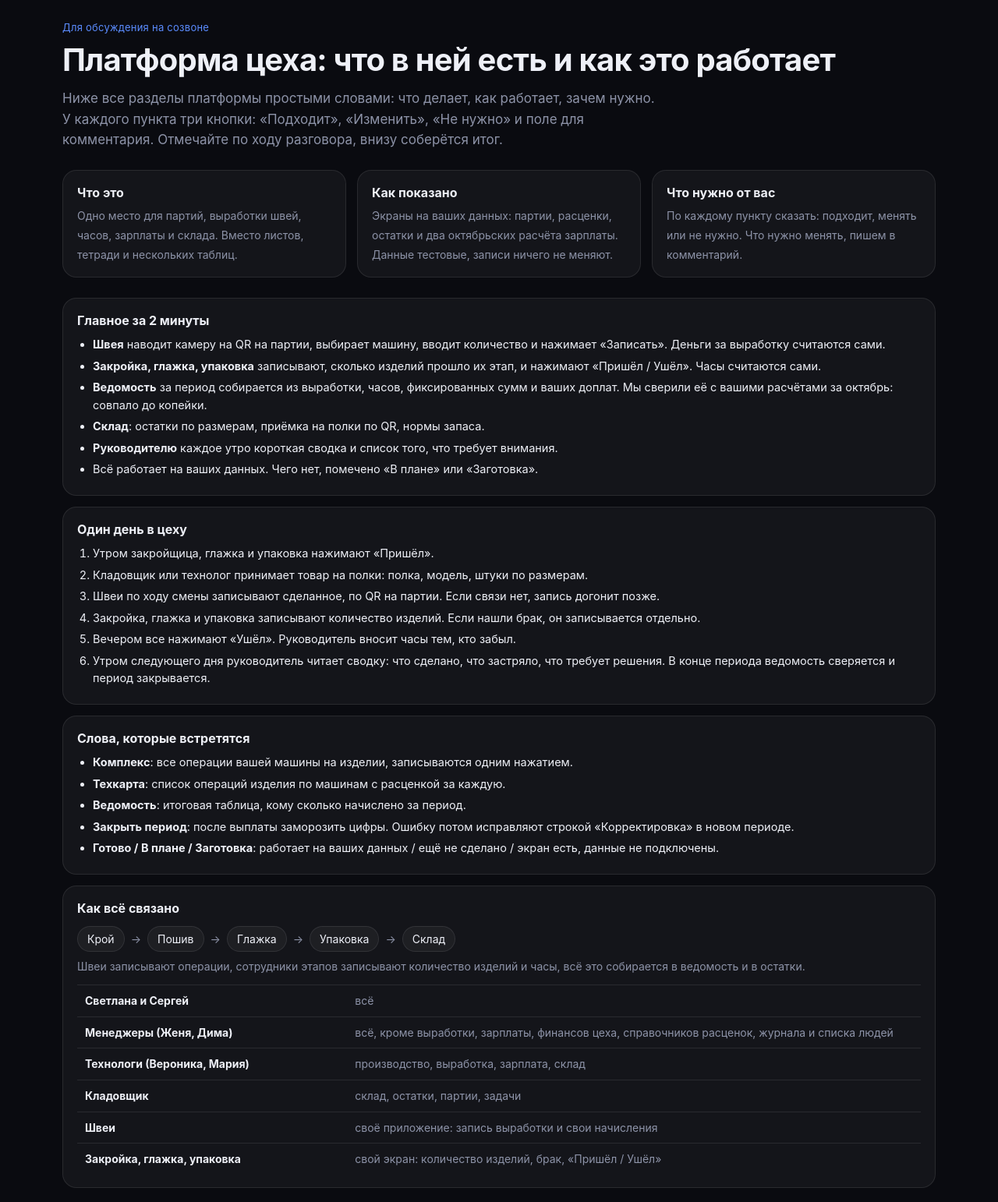
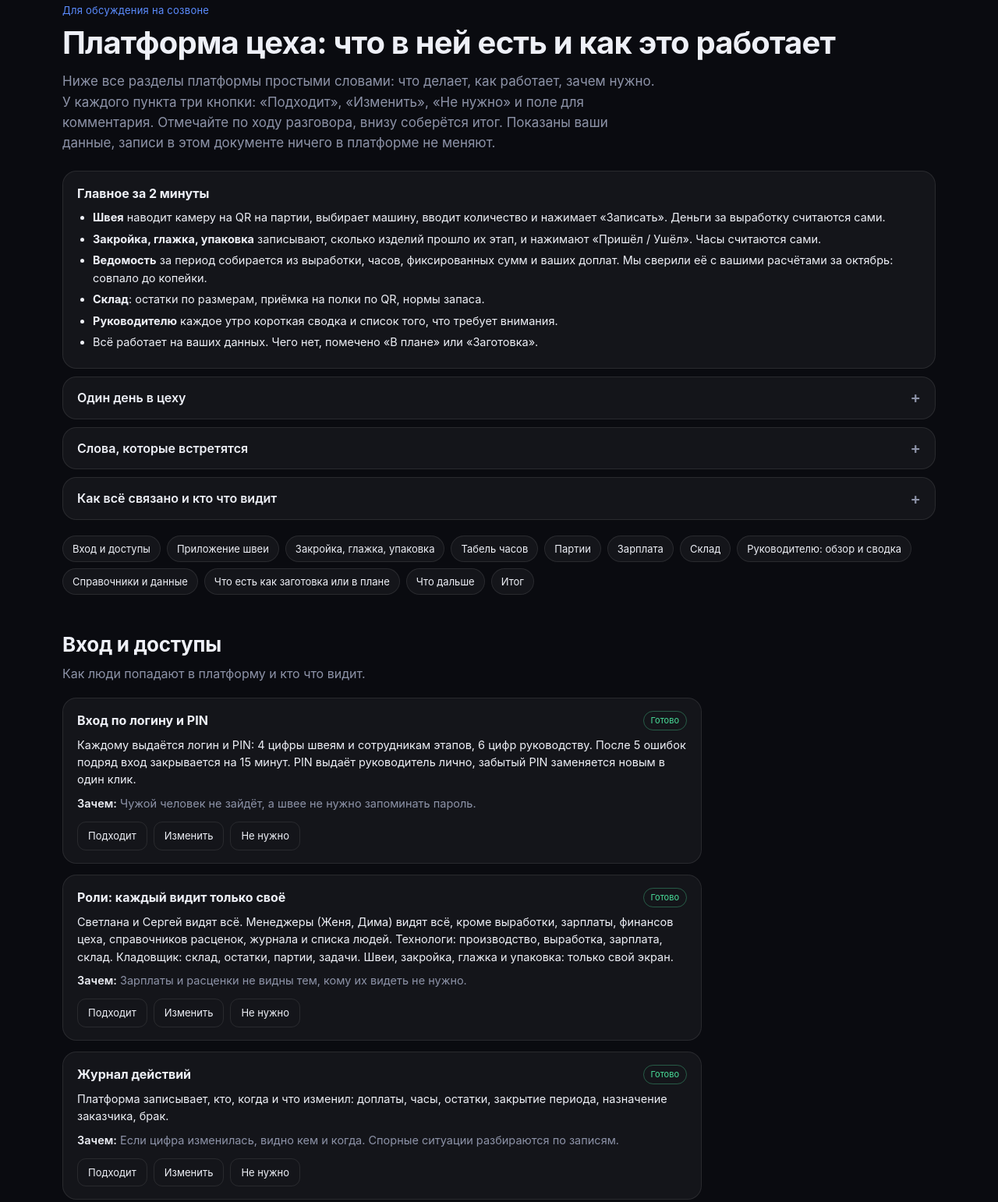
Before and after one commit to vikagladysheva07-source/ceh-platform-demo, a plain HTML site: page d-081fb1e877/index.html in a window 1280 px wide. Shown: the part 90-1632 px from the top of the page at 78% size. Drawn offline with Linux system fonts and the light colour scheme.

Commit message:
Обзор платформы: компактная шапка, сворачиваемые блоки

```diff
--- a/d-081fb1e877/index.html
+++ b/d-081fb1e877/index.html
@@ -13,7 +13,7 @@ h1{font-size:40px;line-height:1.1;margin:0 0 14px;font-weight:700;letter-spacing
 .how b{display:block;margin-bottom:4px}.how span{color:var(--mut);font-size:14px}
 .flow{display:flex;flex-wrap:wrap;gap:8px;align-items:center;margin:10px 0 4px;font-size:14px}
 .flow i{font-style:normal;color:var(--mut)}.flow span{border:1px solid var(--line);border-radius:999px;padding:5px 12px;background:var(--card)}
-ul.pts,ol.pts{margin:8px 0 0;padding-left:20px;color:var(--ink);font-size:14.5px}ul.pts li,ol.pts li{margin:5px 0}table{width:100%;border-collapse:collapse;font-size:14px}td{padding:9px 10px;border-top:1px solid var(--line);vertical-align:top}td:first-child{width:32%;color:var(--ink)}td+td{color:var(--mut)}
+.card.first{margin-top:22px}details.acc{margin-top:10px;padding:0}details.acc>summary{list-style:none;cursor:pointer;padding:14px 18px;font-weight:600;display:flex;justify-content:space-between;align-items:center}details.acc>summary::-webkit-details-marker{display:none}details.acc>summary::after{content:"+";color:var(--mut);font-size:20px;line-height:1}details.acc[open]>summary::after{content:"–"}details.acc[open]>summary{border-bottom:1px solid var(--line)}details.acc>ol,details.acc>ul,details.acc>table,details.acc>div{margin:12px 18px 16px}details.acc>ol,details.acc>ul{padding-left:22px}details.acc .flow{margin:12px 18px 0}details.acc>p{margin:8px 18px 12px}header.hero{padding:34px 0 14px}.toc{margin:18px 0 8px}section{margin:34px 0}ul.pts,ol.pts{margin:8px 0 0;padding-left:20px;color:var(--ink);font-size:14.5px}ul.pts li,ol.pts li{margin:5px 0}table{width:100%;border-collapse:collapse;font-size:14px}td{padding:9px 10px;border-top:1px solid var(--line);vertical-align:top}td:first-child{width:32%;color:var(--ink)}td+td{color:var(--mut)}
 .bar{position:sticky;top:0;z-index:20;background:rgba(10,11,16,.88);backdrop-filter:blur(10px);border-bottom:1px solid var(--line)}
 .bar .in{max-width:1160px;margin:0 auto;padding:10px 20px;display:flex;gap:14px;align-items:center;flex-wrap:wrap;font-size:13px}
 .bar .cnt{display:flex;gap:12px;color:var(--mut)}.bar .cnt b{color:var(--ink)}
@@ -46,7 +46,7 @@ figcaption{color:var(--mut);font-size:12px;margin-top:6px}
 .it[data-s=chg] .cm,.it[data-s=no] .cm,.it.hascm .cm,.it.hasq .cm{display:block}
 .end{margin-top:40px}.end h2{margin-top:0}pre{white-space:pre-wrap;background:rgba(255,255,255,.04);border:1px solid var(--line);border-radius:14px;padding:14px;font:13px/1.55 ui-monospace,Menlo,monospace;color:#cfd5ea;max-height:420px;overflow:auto}
 @media (max-width:900px){h1{font-size:30px}.how{grid-template-columns:1fr}.body{grid-template-columns:1fr}.figs{position:static;order:-1}.fig.mob{max-width:100%}.figs:has(.mob){grid-template-columns:repeat(2,1fr)}}
-@media print{
+@media print{details.acc>*{display:block}
   :root{--bg:#fff;--ink:#111;--mut:#555;--line:#ccc;--card:#fff}
   body{background:#fff}.bar,.toc,.vote,.btn{display:none!important}.figs{position:static}.it{break-inside:avoid;box-shadow:none!important}
   .it::after{content:"Решение: ____________   Комментарий: ______________________";display:block;margin-top:10px;font-size:12px;color:#555}
@@ -56,13 +56,12 @@ figcaption{color:var(--mut);font-size:12px;margin-top:6px}
 <div class="bar"><div class="in"><b>Платформа цеха</b><span class="cnt"><span>Подходит <b id="c-ok">0</b></span><span>Изменить <b id="c-chg">0</b></span><span>Не нужно <b id="c-no">0</b></span><span>Не отмечено <b id="c-left">43</b></span></span><span class="sp"></span><button class="btn pri" id="send">Отправить результаты</button><button class="btn" id="copy">Скопировать итог</button><button class="btn" id="reset">Сбросить</button></div></div>
 <div class="wrap">
 <header class="hero"><div class="kick">Для обсуждения на созвоне</div><h1>Платформа цеха: что в ней есть и как это работает</h1>
-<p class="sub">Ниже все разделы платформы простыми словами: что делает, как работает, зачем нужно. У каждого пункта три кнопки: «Подходит», «Изменить», «Не нужно» и поле для комментария. Отмечайте по ходу разговора, внизу соберётся итог.</p>
-<div class="how"><div><b>Что это</b><span>Одно место для партий, выработки швей, часов, зарплаты и склада. Вместо листов, тетради и нескольких таблиц.</span></div><div><b>Как показано</b><span>Экраны на ваших данных: партии, расценки, остатки и два октябрьских расчёта зарплаты. Данные тестовые, записи ничего не меняют.</span></div><div><b>Что нужно от вас</b><span>По каждому пункту сказать: подходит, менять или не нужно. Что нужно менять, пишем в комментарий.</span></div></div>
-<div class="card" style="margin-top:14px"><b>Главное за 2 минуты</b><ul class="pts"><li><b>Швея</b> наводит камеру на QR на партии, выбирает машину, вводит количество и нажимает «Записать». Деньги за выработку считаются сами.</li><li><b>Закройка, глажка, упаковка</b> записывают, сколько изделий прошло их этап, и нажимают «Пришёл / Ушёл». Часы считаются сами.</li><li><b>Ведомость</b> за период собирается из выработки, часов, фиксированных сумм и ваших доплат. Мы сверили её с вашими расчётами за октябрь: совпало до копейки.</li><li><b>Склад</b>: остатки по размерам, приёмка на полки по QR, нормы запаса.</li><li><b>Руководителю</b> каждое утро короткая сводка и список того, что требует внимания.</li><li>Всё работает на ваших данных. Чего нет, помечено «В плане» или «Заготовка».</li></ul></div>
-<div class="card" style="margin-top:14px"><b>Один день в цеху</b><ol class="pts"><li>Утром закройщица, глажка и упаковка нажимают «Пришёл».</li><li>Кладовщик или технолог принимает товар на полки: полка, модель, штуки по размерам.</li><li>Швеи по ходу смены записывают сделанное, по QR на партии. Если связи нет, запись догонит позже.</li><li>Закройка, глажка и упаковка записывают количество изделий. Если нашли брак, он записывается отдельно.</li><li>Вечером все нажимают «Ушёл». Руководитель вносит часы тем, кто забыл.</li><li>Утром следующего дня руководитель читает сводку: что сделано, что застряло, что требует решения. В конце периода ведомость сверяется и период закрывается.</li></ol></div>
-<div class="card" style="margin-top:14px"><b>Слова, которые встретятся</b><ul class="pts"><li><b>Комплекс</b>: все операции вашей машины на изделии, записываются одним нажатием.</li><li><b>Техкарта</b>: список операций изделия по машинам с расценкой за каждую.</li><li><b>Ведомость</b>: итоговая таблица, кому сколько начислено за период.</li><li><b>Закрыть период</b>: после выплаты заморозить цифры. Ошибку потом исправляют строкой «Корректировка» в новом периоде.</li><li><b>Готово / В плане / Заготовка</b>: работает на ваших данных / ещё не сделано / экран есть, данные не подключены.</li></ul></div>
-<div class="card" style="margin-top:14px"><b>Как всё связано</b><div class="flow"><span>Крой</span><i>→</i><span>Пошив</span><i>→</i><span>Глажка</span><i>→</i><span>Упаковка</span><i>→</i><span>Склад</span></div><p style="color:var(--mut);margin:8px 0 12px;font-size:14px">Швеи записывают операции, сотрудники этапов записывают количество изделий и часы, всё это собирается в ведомость и в остатки.</p>
-<table><tr><td><b>Светлана и Сергей</b></td><td>всё</td></tr><tr><td><b>Менеджеры (Женя, Дима)</b></td><td>всё, кроме выработки, зарплаты, финансов цеха, справочников расценок, журнала и списка людей</td></tr><tr><td><b>Технологи (Вероника, Мария)</b></td><td>производство, выработка, зарплата, склад</td></tr><tr><td><b>Кладовщик</b></td><td>склад, остатки, партии, задачи</td></tr><tr><td><b>Швеи</b></td><td>своё приложение: запись выработки и свои начисления</td></tr><tr><td><b>Закройка, глажка, упаковка</b></td><td>свой экран: количество изделий, брак, «Пришёл / Ушёл»</td></tr></table></div></header>
+<p class="sub">Ниже все разделы платформы простыми словами: что делает, как работает, зачем нужно. У каждого пункта три кнопки: «Подходит», «Изменить», «Не нужно» и поле для комментария. Отмечайте по ходу разговора, внизу соберётся итог. Показаны ваши данные, записи в этом документе ничего в платформе не меняют.</p>
+<div class="card first"><b>Главное за 2 минуты</b><ul class="pts"><li><b>Швея</b> наводит камеру на QR на партии, выбирает машину, вводит количество и нажимает «Записать». Деньги за выработку считаются сами.</li><li><b>Закройка, глажка, упаковка</b> записывают, сколько изделий прошло их этап, и нажимают «Пришёл / Ушёл». Часы считаются сами.</li><li><b>Ведомость</b> за период собирается из выработки, часов, фиксированных сумм и ваших доплат. Мы сверили её с вашими расчётами за октябрь: совпало до копейки.</li><li><b>Склад</b>: остатки по размерам, приёмка на полки по QR, нормы запаса.</li><li><b>Руководителю</b> каждое утро короткая сводка и список того, что требует внимания.</li><li>Всё работает на ваших данных. Чего нет, помечено «В плане» или «Заготовка».</li></ul></div>
+<details class="card acc"><summary>Один день в цеху</summary><ol class="pts"><li>Утром закройщица, глажка и упаковка нажимают «Пришёл».</li><li>Кладовщик или технолог принимает товар на полки: полка, модель, штуки по размерам.</li><li>Швеи по ходу смены записывают сделанное, по QR на партии. Если связи нет, запись догонит позже.</li><li>Закройка, глажка и упаковка записывают количество изделий. Если нашли брак, он записывается отдельно.</li><li>Вечером все нажимают «Ушёл». Руководитель вносит часы тем, кто забыл.</li><li>Утром следующего дня руководитель читает сводку: что сделано, что застряло, что требует решения. В конце периода ведомость сверяется и период закрывается.</li></ol></details>
+<details class="card acc"><summary>Слова, которые встретятся</summary><ul class="pts"><li><b>Комплекс</b>: все операции вашей машины на изделии, записываются одним нажатием.</li><li><b>Техкарта</b>: список операций изделия по машинам с расценкой за каждую.</li><li><b>Ведомость</b>: итоговая таблица, кому сколько начислено за период.</li><li><b>Закрыть период</b>: после выплаты заморозить цифры. Ошибку потом исправляют строкой «Корректировка» в новом периоде.</li><li><b>Готово / В плане / Заготовка</b>: работает на ваших данных / ещё не сделано / экран есть, данные не подключены.</li></ul></details>
+<details class="card acc"><summary>Как всё связано и кто что видит</summary><div class="flow"><span>Крой</span><i>→</i><span>Пошив</span><i>→</i><span>Глажка</span><i>→</i><span>Упаковка</span><i>→</i><span>Склад</span></div><p style="color:var(--mut);margin:8px 0 12px;font-size:14px">Швеи записывают операции, сотрудники этапов записывают количество изделий и часы, всё это собирается в ведомость и в остатки.</p>
+<table><tr><td><b>Светлана и Сергей</b></td><td>всё</td></tr><tr><td><b>Менеджеры (Женя, Дима)</b></td><td>всё, кроме выработки, зарплаты, финансов цеха, справочников расценок, журнала и списка людей</td></tr><tr><td><b>Технологи (Вероника, Мария)</b></td><td>производство, выработка, зарплата, склад</td></tr><tr><td><b>Кладовщик</b></td><td>склад, остатки, партии, задачи</td></tr><tr><td><b>Швеи</b></td><td>своё приложение: запись выработки и свои начисления</td></tr><tr><td><b>Закройка, глажка, упаковка</b></td><td>свой экран: количество изделий, брак, «Пришёл / Ушёл»</td></tr></table></details></header>
 <nav class="toc"><a href="#a">Вход и доступы</a><a href="#b">Приложение швеи</a><a href="#c">Закройка, глажка, упаковка</a><a href="#d">Табель часов</a><a href="#e">Партии</a><a href="#f">Зарплата</a><a href="#g">Склад</a><a href="#h">Руководителю: обзор и сводка</a><a href="#i">Справочники и данные</a><a href="#j">Что есть как заготовка или в плане</a><a href="#dalshe">Что дальше</a><a href="#itog">Итог</a></nav>
 <section id="a"><div class="sh"><h2>Вход и доступы</h2><p class="lead">Как люди попадают в платформу и кто что видит.</p></div><div class="body nofig"><div class="items"><div class="it" data-id="a1"><div class="ith"><h4>Вход по логину и PIN</h4><span class="st st-ready">Готово</span></div><p>Каждому выдаётся логин и PIN: 4 цифры швеям и сотрудникам этапов, 6 цифр руководству. После 5 ошибок подряд вход закрывается на 15 минут. PIN выдаёт руководитель лично, забытый PIN заменяется новым в один клик.</p><p class="why"><b>Зачем:</b> Чужой человек не зайдёт, а швее не нужно запоминать пароль.</p>
 <div class="vote" role="group" aria-label="Оценка"><button class="v" data-v="ok">Подходит</button><button class="v" data-v="chg">Изменить</button><button class="v" data-v="no">Не нужно</button></div><textarea class="cm" placeholder="Комментарий или ответ на вопрос" rows="2"></textarea></div><div class="it" data-id="a2"><div class="ith"><h4>Роли: каждый видит только своё</h4><span class="st st-ready">Готово</span></div><p>Светлана и Сергей видят всё. Менеджеры (Женя, Дима) видят всё, кроме выработки, зарплаты, финансов цеха, справочников расценок, журнала и списка людей. Технологи: производство, выработка, зарплата, склад. Кладовщик: склад, остатки, партии, задачи. Швеи, закройка, глажка и упаковка: только свой экран.</p><p class="why"><b>Зачем:</b> Зарплаты и расценки не видны тем, кому их видеть не нужно.</p>
```
